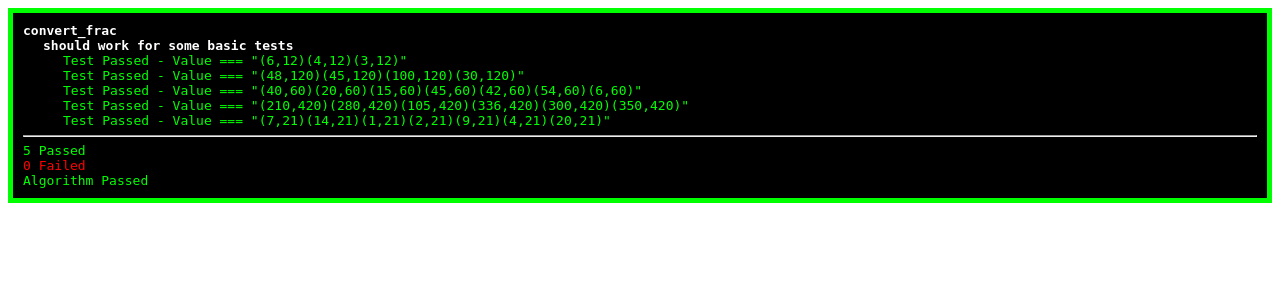
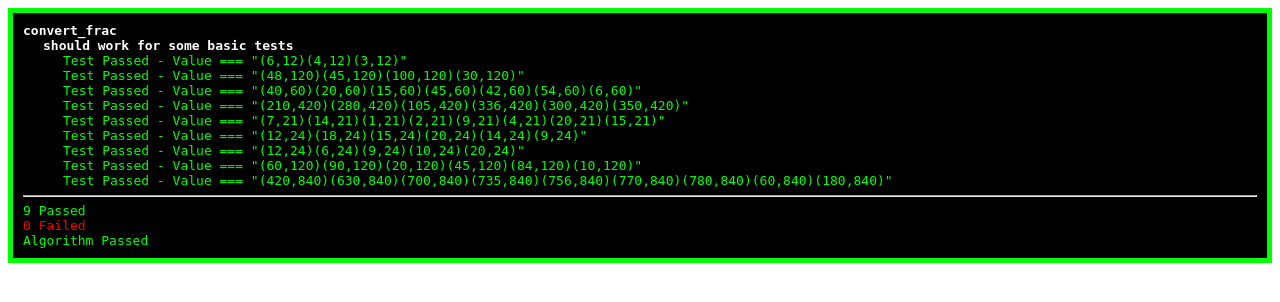
Before and after one commit to DonaldKellett/Strive-Qualified-Test-Run-Solutions, a PHP site: page / in a window 1280 px wide. Shown: the top 302 px of the page. Run offline with PHP 8.4, Linux system fonts and the light colour scheme.

Commit message:
Refactor PHP solution and add more test cases

```diff
--- a/non-official/php/Code Challenge #6/solution.php
+++ b/non-official/php/Code Challenge #6/solution.php
@@ -1,13 +1,9 @@
 <?php
+list($gcd, $lcm) = array(function ($a, $b) {global $gcd; return $b === 0 ? $a : $gcd($b, $a % $b);}, function ($a, $b) {global $gcd; return $a * $b / $gcd($a, $b);});
 function convert_frac($fs) {
+  global $lcm;
   $ds = array_map(function ($f) {return $f[1];}, $fs);
-  $lcm = array_reduce($ds, function ($a, $b) {return lcm($a, $b);}, 1);
-  return implode(array_map(function ($f, $lcm) {return "(".$f[0]*$lcm/$f[1].",".$lcm.")";}, $fs,array_fill(0, count($fs), $lcm)));
-}
-function gcd($a, $b) {
-  return $b === 0 ? $a : gcd($b, $a % $b);
-}
-function lcm($a, $b) {
-  return $a * $b / gcd($a, $b);
+  $cd = array_reduce($ds, $lcm, 1);
+  return implode(array_map(function ($f, $cd) {return "(" . $f[0] * $cd / $f[1] . "," . $cd . ")";}, $fs, array_fill(0, count($fs), $cd)));
 }
 ?>
--- a/non-official/php/Code Challenge #6/tests.php
+++ b/non-official/php/Code Challenge #6/tests.php
@@ -8,7 +8,11 @@ $test->describe("convert_frac", function () {
     $test->assert_equals(convert_frac(array(array(2, 5), array(3, 8), array(5, 6), array(1, 4))), "(48,120)(45,120)(100,120)(30,120)");
     $test->assert_equals(convert_frac(array(array(2, 3), array(1, 3), array(1, 4), array(3, 4), array(7, 10), array(9, 10), array(1, 10))), "(40,60)(20,60)(15,60)(45,60)(42,60)(54,60)(6,60)");
     $test->assert_equals(convert_frac(array(array(1, 2), array(2, 3), array(1, 4), array(4, 5), array(5, 7), array(5, 6))), "(210,420)(280,420)(105,420)(336,420)(300,420)(350,420)");
-    $test->assert_equals(convert_frac(array(array(1, 3), array(2, 3), array(1, 21), array(2, 21), array(3, 7), array(4, 21), array(20, 21))), "(7,21)(14,21)(1,21)(2,21)(9,21)(4,21)(20,21)");
+    $test->assert_equals(convert_frac(array(array(1, 3), array(2, 3), array(1, 21), array(2, 21), array(3, 7), array(4, 21), array(20, 21), array(5, 7))), "(7,21)(14,21)(1,21)(2,21)(9,21)(4,21)(20,21)(15,21)");
+    $test->assert_equals(convert_frac(array(array(1, 2), array(3, 4), array(5, 8), array(5, 6), array(7, 12), array(9, 24))), "(12,24)(18,24)(15,24)(20,24)(14,24)(9,24)");
+    $test->assert_equals(convert_frac(array(array(1, 2), array(1, 4), array(3, 8), array(5, 12), array(5, 6))), "(12,24)(6,24)(9,24)(10,24)(20,24)");
+    $test->assert_equals(convert_frac(array(array(1, 2), array(3, 4), array(1, 6), array(3, 8), array(7, 10), array(1, 12))), "(60,120)(90,120)(20,120)(45,120)(84,120)(10,120)");
+    $test->assert_equals(convert_frac(array(array(1, 2), array(3, 4), array(5, 6), array(7, 8), array(9, 10), array(11, 12), array(13, 14), array(1, 14), array(3, 14))), "(420,840)(630,840)(700,840)(735,840)(756,840)(770,840)(780,840)(60,840)(180,840)");
   });
 });
 ?>
```
